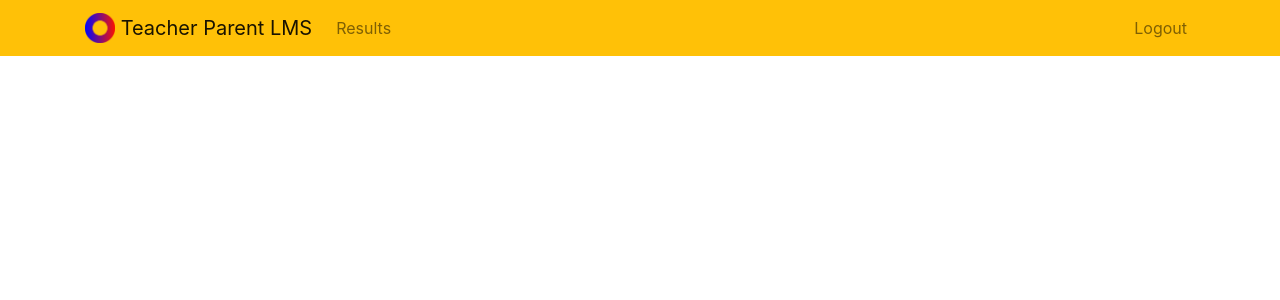
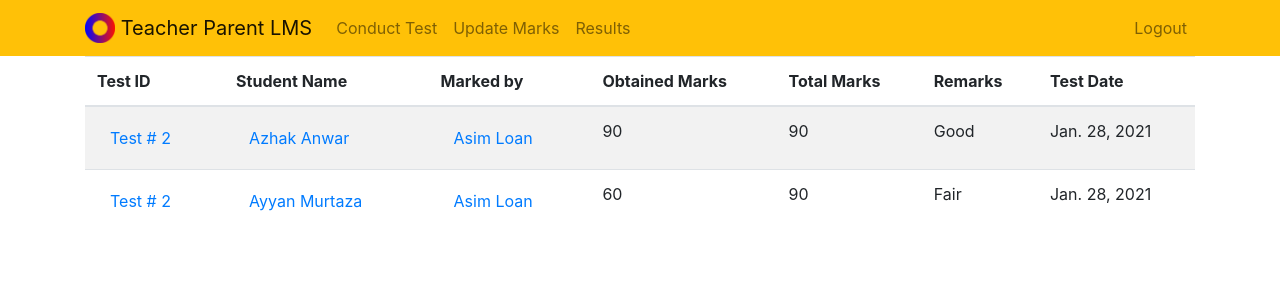
Before and after one commit to AzhakAnwar/db-project, a Django app: page /tests/ in a window 1280 px wide. Shown: the top 300 px of the page. Run offline with Django 3.2, Linux system fonts and the light colour scheme; a user stored in the database is signed in; data comes from the database, SQL or seed files in the repository; both versions use the stored data as it was after the commit; some libraries are stand-ins or nearby versions.

Commit message:
Parent View Done

```diff
--- /dev/null
+++ b/test_conducts/templates/s_id.html
@@ -0,0 +1 @@
+{{tests}}
--- a/test_conducts/templates/tests.html
+++ b/test_conducts/templates/tests.html
@@ -11,6 +11,7 @@
             <th scope="col">Obtained Marks</th>
             <th scope="col">Total Marks</th>
             <th scope="col">Remarks</th>
+            <th scope="col">Test Date</th>
         </tr>
     </thead>
     <tbody>
@@ -19,22 +20,30 @@
             <td>
                 <form method="POST">
                     {% csrf_token %}
-                    <input type="hidden" name="test_detail" value="{{test.test_id}}">
+                    <input type="hidden" name="test_detail" value="{{test.test_id_id}}">
                     <button class="btn btn-link">{{test.test_id}}</button>
                 </form>
 
             </td>
-            <td>{{test.student_id}}</td>
             <td>
                 <form method="POST">
                     {% csrf_token %}
-                    <input type="hidden" name="instructor" value="{{test.teacher_id}}">
+                    <input type="hidden" name="student" value="{{test.student_id_id}}">
+                    <button class="btn btn-link">{{test.student_id}}</button>
+                </form>
+                {#<a href="{% url  %}"></a>#}
+            </td>
+            <td>
+                <form method="POST">
+                    {% csrf_token %}
+                    <input type="hidden" name="instructor" value="{{test.teacher_id_id}}">
                     <button class="btn btn-link">{{test.teacher_id}}</button>
                 </form>
             </td>
             <td>{{test.obtained_marks}}</td>
-            <td>100</td>
+            <td>{{test.test_id.total_marks}} </td>
             <td>{{test.remarks}}</td>
+            <td>{{test.test_id.date}}</td>
         </tr>
         {% endfor %}
     </tbody>
--- a/test_conducts/urls.py
+++ b/test_conducts/urls.py
@@ -3,5 +3,6 @@ from . import views
 
 urlpatterns=[
     path('', views.tests, name='tests'),
+    path('<int:s_id>/', views.s_tests, name='s_tests'),
     # path('instructor/', views.instructor, name='instructor'),
 ]
--- a/test_conducts/views.py
+++ b/test_conducts/views.py
@@ -1,7 +1,8 @@
-from django.shortcuts import get_object_or_404, redirect, render
+from django.shortcuts import get_list_or_404, get_object_or_404, redirect, render
 from .models import Conduct, StudentTests
 from users.models import Student, Teacher
 from django.contrib.auth.decorators import login_required
+from django.db.models import Q
 
 
 @login_required
@@ -9,26 +10,43 @@ def tests(request):
     tests = None
     if request.method == 'GET':
         if request.user.user_type == 1:     # student
-            tests = Conduct.objects.filter(student_id=request.user.id)
-            # test_details = StudentTests.objects.filter(test_id__in=tests)
-        if request.user.user_type == 2:     # parent
-            children = Student.objects.filter(parent_id=request.user.id)
-            tests = Conduct.objects.filter(
-                student_id__in=children.values_list('ssn', flat=True))
-            # return render(request, 'tests.html', {'tests': tests})
+            # tests = Conduct.objects.filter(student_id=request.user.id)
+            tests = Conduct.objects.select_related('test_id').all()
+        elif request.user.user_type == 2:     # parent
+            tests = Conduct.objects.select_related('test_id', 'student_id').filter(
+                student_id__parent_id=request.user.id)
+            # children = Student.objects.filter(parent_id=request.user.id)
+            # tests = Conduct.objects.filter(
+            # student_id__in=children.values_list('ssn', flat=True))
+        elif request.user.user_type == 3:   # Teacher
+            tests = Conduct.objects.select_related('test_id').all()
         return render(request, 'tests.html', {'tests': tests})
     else:
         instructor = request.POST.get('instructor')
+        test = request.POST.get('test_detail')
+
         if instructor:
             teacher_details = Teacher.objects.filter(
-                name=instructor).values('name', 'phone')
+                ssn=instructor).values('name', 'phone')
             return render(request, 'tests.html', {'instructor': teacher_details})
-        else:
-            test = request.POST.get('test_detail')
-            try:
-                ints = [int(i) for i in test.split() if i.isdigit()]
-                test_id = ints[-1]
-                test = StudentTests.objects.filter(test_id=test_id)
-                return render(request, 'tests.html', {'test': test})
-            except IndexError:
-                return redirect('tests')
+        elif test:
+            test = StudentTests.objects.filter(test_id=test)
+            return render(request, 'tests.html', {'test': test})
+
+
+def s_tests(request, s_id):
+    tests = None
+    all_results = Conduct.objects.filter(student_id=s_id)
+    try:
+        records = get_list_or_404(Conduct, student_id=request.user.id)
+    except:
+        try:
+            records = get_list_or_404(Conduct, student_id__parent_id=request.user.id)
+            print("Father")
+        except: pass
+    # .filter(student_id__parent_id=request.user.id)
+
+    # tests = get_list_or_404(records, Q(
+        # student_id__parent_id=request.user.id) | Q(student_id=request.user))
+    # print(records.query)
+    return render(request, 's_id.html', {'tests': records})
--- a/users/templates/base.html
+++ b/users/templates/base.html
@@ -29,29 +29,35 @@
                 <span class="navbar-toggler-icon"></span>
             </button>
             <div class="collapse navbar-collapse" id="navbarNav">
-                {% if user.is_authenticated %}
                 <ul class="navbar-nav mr-auto">
                     {% comment %}
-                    <li class="nav-item {{ current }}">
+                    <li class="nav-item">
                         <a class="nav-link" href="{% url 'currenttodos' %}">Current</a>
                     </li>
-                    <li class="nav-item {{ completed }}">
+                    <li class="nav-item">
                         <a class="nav-link" href="{% url 'completedtodos' %}">Completed</a>
                     </li>
-                    <li class="nav-item {{ create }}">
+                    <li class="nav-item">
                         <a class="nav-link" href="{% url 'tests' %}">Create</a>
                     </li>
-
                     {% endcomment %}
-                    <li class="nav-item {{ create }}">
+                    {% if user.user_type == 3 %}
+                    <li class="nav-item">
+                        <a class="nav-link" href="{% url 'tests' %}">Conduct Test</a>
+                    </li>
+                    <li class="nav-item">
+                        <a class="nav-link" href="{% url 'tests' %}">Update Marks</a>
+                    </li>
+                    {% endif %}
+                    <li class="nav-item">
                         <a class="nav-link" href="{% url 'tests' %}">Results</a>
                     </li>
                 </ul>
-                {% endif %}
+
                 <ul class="navbar-nav ml-auto">
                     {% if user.is_authenticated %}
                     <li class="nav-item">
-                        <a href="#" onclick="$('#signOutBtn').click()" class="nav-link">Logout</a>
+                        <a href="#" onclick="$('#signOutBtn').click()" class="nav-link">Logout {{user.first_name}} </a>
                         <form style='display: none;' method="POST" action="{% url 'logoutuser' %}">
                             {% csrf_token %}
                             <button id="signOutBtn" type="submit">Logout</button>
```
Also changed, not shown: users/templates/approve_teacher.html (+11 -0 lines), users/templates/home.html (+12 -10 lines), users/views.py (+17 -11 lines), db.sqlite3.
